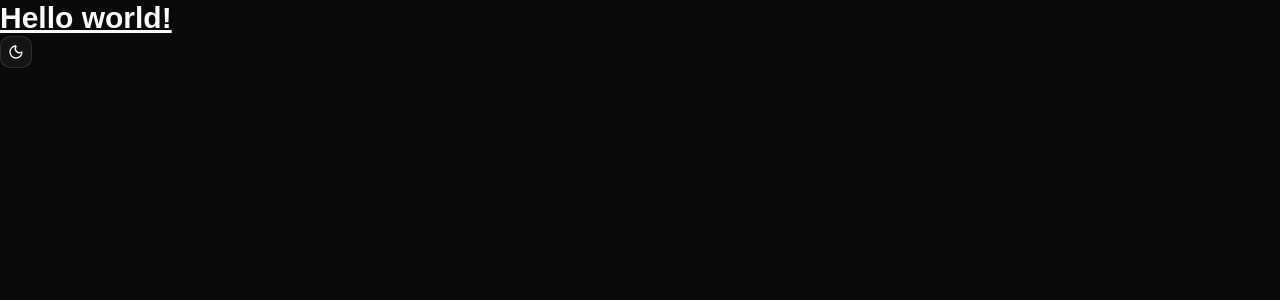
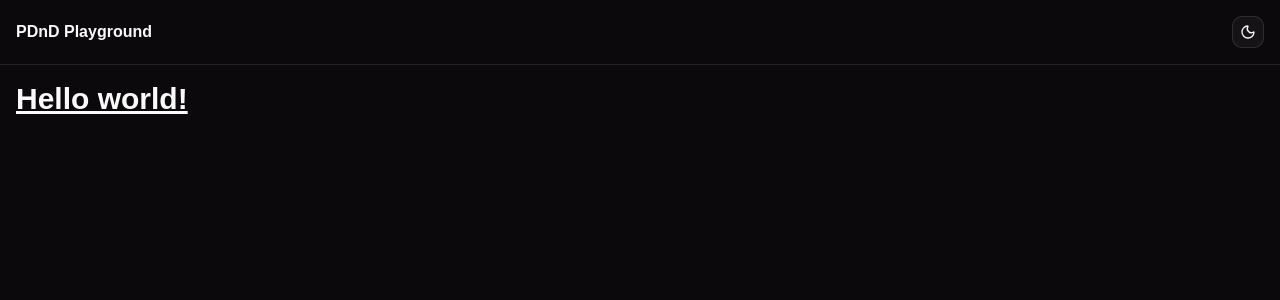
Before and after one commit to ishantbh/pdnd-playground, a React (Vite) app: page / in a window 1280 px wide. Shown: the top 300 px of the page. Built offline with nearby package versions, Linux system fonts and the light colour scheme.

Commit message:
add root layout with header

```diff
--- a/src/App.tsx
+++ b/src/App.tsx
@@ -1,10 +1,11 @@
-import { ThemeToggle } from '@/components/theme/theme-toggle'
+import { RootLayout } from '@/components/layouts/root-layout'
 
 export default function App() {
   return (
-    <div>
-      <h1 className='text-3xl font-bold underline'>Hello world!</h1>
-      <ThemeToggle />
-    </div>
+    <RootLayout>
+      <div>
+        <h1 className='text-3xl font-bold underline'>Hello world!</h1>
+      </div>
+    </RootLayout>
   )
 }
--- /dev/null
+++ b/src/components/header.tsx
@@ -0,0 +1,14 @@
+import { ThemeToggle } from '@/components/theme/theme-toggle'
+
+export function Header() {
+  return (
+    <header className='border-b'>
+      <div className='w-full container mx-auto p-4'>
+        <div className='flex items-center justify-between'>
+          <span className='font-semibold'>PDnD Playground</span>
+          <ThemeToggle />
+        </div>
+      </div>
+    </header>
+  )
+}
--- /dev/null
+++ b/src/components/layouts/root-layout.tsx
@@ -0,0 +1,11 @@
+import { Header } from '@/components/header'
+
+export function RootLayout({ children }: { children: React.ReactNode }) {
+  return (
+    <div className='w-full min-h-dvh grid grid-rows-[auto_1fr]'>
+      <Header />
+
+      <main className='w-full container mx-auto p-4'>{children}</main>
+    </div>
+  )
+}
```
